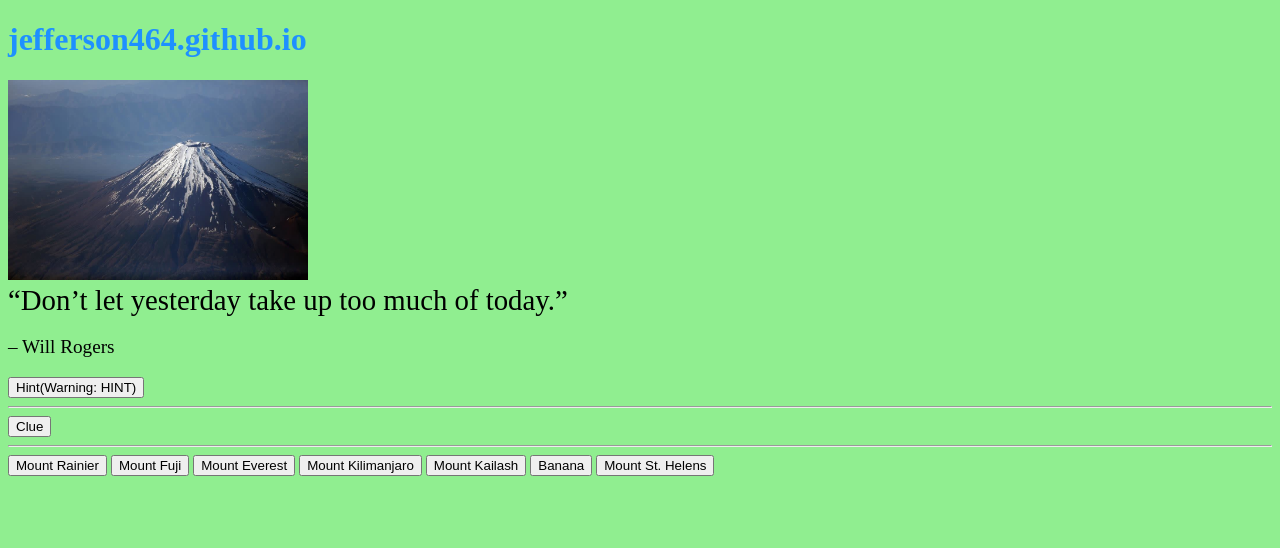
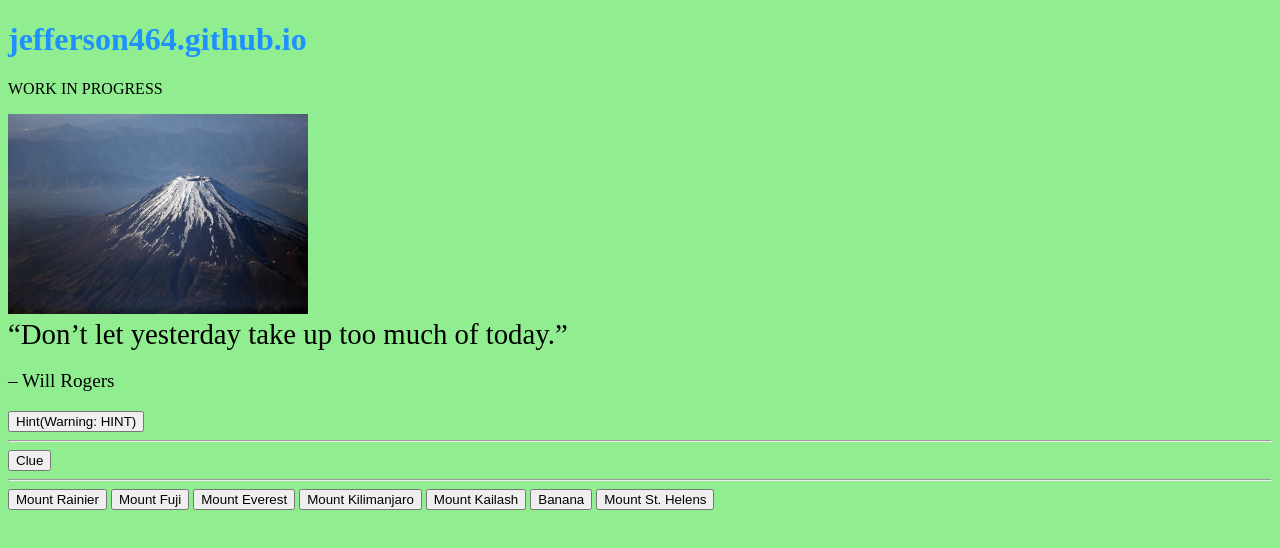
Before and after one commit to Jefferson464/jefferson464.github.io, a plain HTML site: page index.html in a window 1280 px wide. Drawn offline with Linux system fonts and the light colour scheme.

Commit message:
Update index.html

```diff
--- a/index.html
+++ b/index.html
@@ -2,6 +2,7 @@
 <html>
 <body style="background-color:lightgreen;">
 <h1 style="color:dodgerblue;">jefferson464.github.io</h1>
+<p>WORK IN PROGRESS</p>
 <img src="https://raw.githubusercontent.com/Jefferson464/jefferson464.github.io/master/mountain2.png" width="300">
 <br>
 <q style="font-size:180%;">Don’t let yesterday take up too much of today.</q>
```
